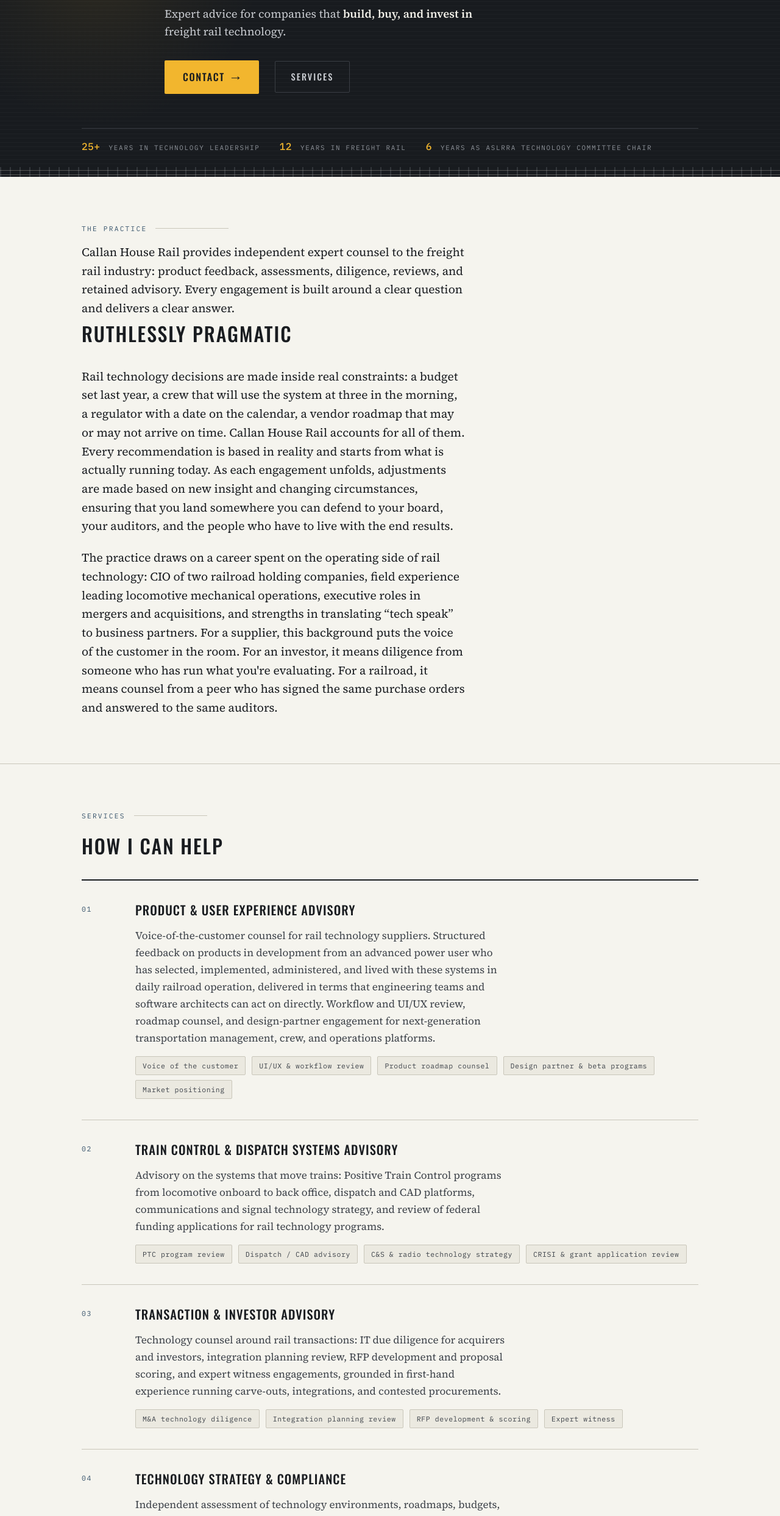
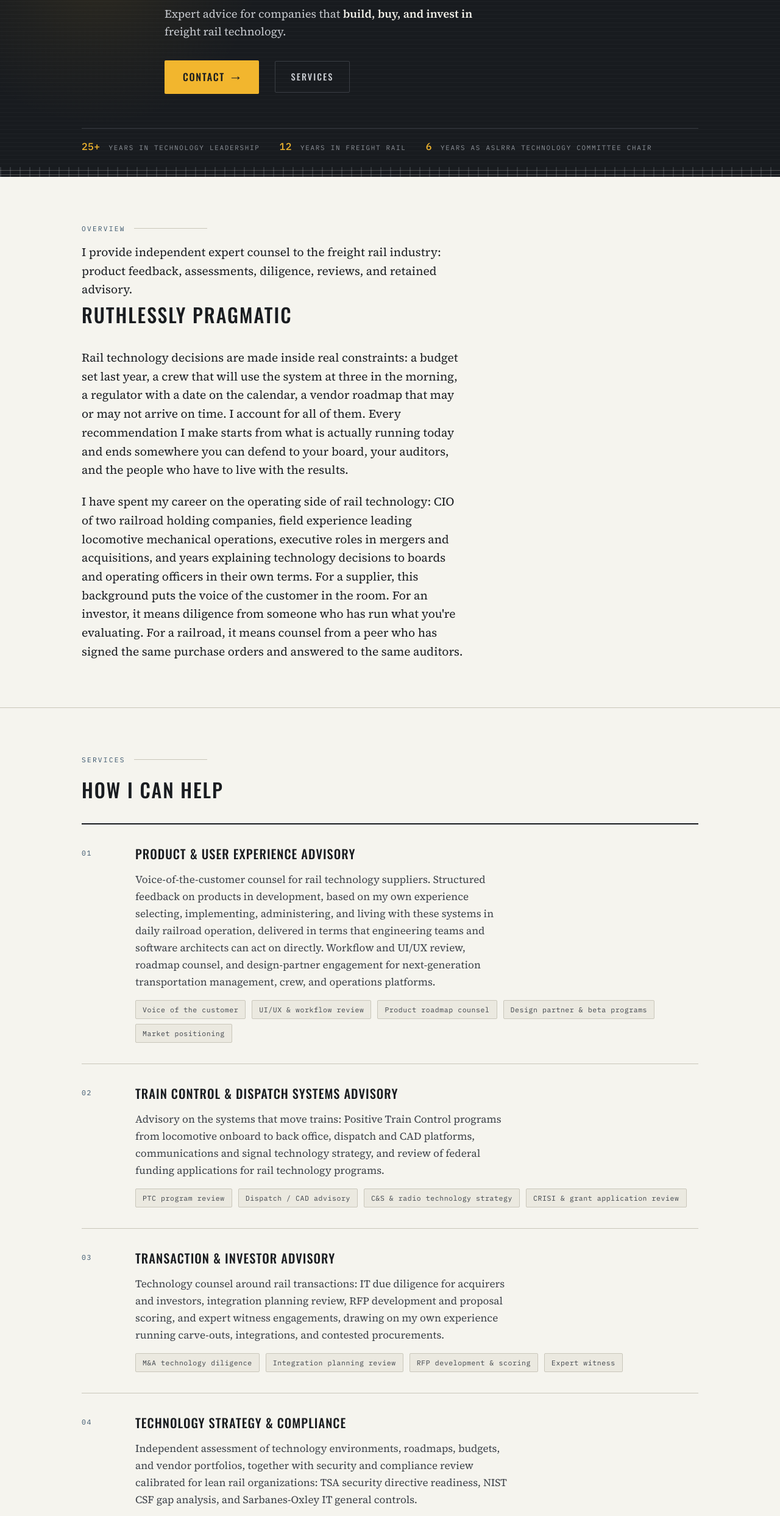
Before and after one commit to jalexlang-lab/callanhouserail-site, a website: page public/index.html in a window 1280 px wide. Shown: the part 303-2789 px from the top of the page at 61% size. Drawn offline with nearby package versions, Linux system fonts and the light colour scheme.

Commit message:
Rev 2 pre LML

```diff
--- a/public/index.html
+++ b/public/index.html
@@ -88,11 +88,11 @@
 
 <section id="practice" aria-labelledby="practice-h">
   <div class="wrap">
-    <p class="eyebrow reveal">The Practice</p>
-    <p class="lede reveal">Callan House Rail provides independent expert counsel to the freight rail industry: product feedback, assessments, diligence, reviews, and retained advisory. Every engagement is built around a clear question and delivers a clear answer.</p>
+    <p class="eyebrow reveal">Overview</p>
+    <p class="lede reveal">I provide independent expert counsel to the freight rail industry: product feedback, assessments, diligence, reviews, and retained advisory.</p>
     <h2 id="practice-h" class="reveal">Ruthlessly pragmatic</h2>
-    <p class="lede reveal">Rail technology decisions are made inside real constraints: a budget set last year, a crew that will use the system at three in the morning, a regulator with a date on the calendar, a vendor roadmap that may or may not arrive on time. Callan House Rail accounts for all of them. Every recommendation is based in reality and starts from what is actually running today.   As each engagement unfolds, adjustments are made based on new insight and changing circumstances, ensuring that you land somewhere you can defend to your board, your auditors, and the people who have to live with the end results.</p>
-    <p class="lede reveal">The practice draws on a career spent on the operating side of rail technology: CIO of two railroad holding companies, field experience leading locomotive mechanical operations, executive roles in mergers and acquisitions, and strengths in translating “tech speak” to business partners. For a supplier, this background puts the voice of the customer in the room. For an investor, it means diligence from someone who has run what you're evaluating. For a railroad, it means counsel from a peer who has signed the same purchase orders and answered to the same auditors.</p>
+    <p class="lede reveal">Rail technology decisions are made inside real constraints: a budget set last year, a crew that will use the system at three in the morning, a regulator with a date on the calendar, a vendor roadmap that may or may not arrive on time. I account for all of them. Every recommendation I make starts from what is actually running today and ends somewhere you can defend to your board, your auditors, and the people who have to live with the results.</p>
+    <p class="lede reveal">I have spent my career on the operating side of rail technology: CIO of two railroad holding companies, field experience leading locomotive mechanical operations, executive roles in mergers and acquisitions, and years explaining technology decisions to boards and operating officers in their own terms.  For a supplier, this background puts the voice of the customer in the room. For an investor, it means diligence from someone who has run what you're evaluating. For a railroad, it means counsel from a peer who has signed the same purchase orders and answered to the same auditors.</p>
   </div>
 </section>
 
@@ -106,7 +106,7 @@
         <div class="lane-no" aria-hidden="true">01</div>
         <div>
           <h3>Product &amp; User Experience Advisory</h3>
-          <p>Voice-of-the-customer counsel for rail technology suppliers. Structured feedback on products in development from an advanced power user who has selected, implemented, administered, and lived with these systems in daily railroad operation, delivered in terms that engineering teams and software architects can act on directly. Workflow and UI/UX review, roadmap counsel, and design-partner engagement for next-generation transportation management, crew, and operations platforms.</p>
+          <p>Voice-of-the-customer counsel for rail technology suppliers. Structured feedback on products in development, based on my own experience selecting, implementing, administering, and living with these systems in daily railroad operation, delivered in terms that engineering teams and software architects can act on directly. Workflow and UI/UX review, roadmap counsel, and design-partner engagement for next-generation transportation management, crew, and operations platforms.</p>
           <ul>
             <li>Voice of the customer</li>
             <li>UI/UX &amp; workflow review</li>
@@ -135,7 +135,7 @@
         <div class="lane-no" aria-hidden="true">03</div>
         <div>
           <h3>Transaction &amp; Investor Advisory</h3>
-          <p>Technology counsel around rail transactions: IT due diligence for acquirers and investors, integration planning review, RFP development and proposal scoring, and expert witness engagements, grounded in first-hand experience running carve-outs, integrations, and contested procurements.</p>
+          <p>Technology counsel around rail transactions: IT due diligence for acquirers and investors, integration planning review, RFP development and proposal scoring, and expert witness engagements, drawing on my own experience running carve-outs, integrations, and contested procurements.</p>
           <ul>
             <li>M&amp;A technology diligence</li>
             <li>Integration planning review</li>
@@ -149,7 +149,7 @@
         <div class="lane-no" aria-hidden="true">04</div>
         <div>
           <h3>Technology Strategy &amp; Compliance</h3>
-          <p>Independent assessment of technology environments, roadmaps, budgets, and vendor portfolios, together with security and compliance review calibrated for lean rail organizations: TSA security directive readiness, NIST CSF gap analysis, and Sarbanes-Oxley IT general controls. Every recommendation is grounded in having built and operated a compliant environment first-hand.</p>
+          <p>Independent assessment of technology environments, roadmaps, budgets, and vendor portfolios, together with security and compliance review calibrated for lean rail organizations: TSA security directive readiness, NIST CSF gap analysis, and Sarbanes-Oxley IT general controls.</p>
           <ul>
             <li>IT environment assessment</li>
             <li>Roadmap &amp; budget review</li>
@@ -166,8 +166,8 @@
 
 <section id="how" class="instructions" aria-labelledby="how-h">
   <div class="wrap">
-    <p class="eyebrow reveal">Values</p>
-    <h2 id="how-h" class="reveal">Core Principles</h2>
+    <p class="eyebrow reveal">How I Work</p>
+    <h2 id="how-h" class="reveal">What you can expect</h2>
     <div class="inst-grid">
       <div class="inst reveal">
         <h3>Defined scope</h3>
@@ -175,11 +175,11 @@
       </div>
       <div class="inst reveal">
         <h3>Independent</h3>
-        <p>Recommendations answer to the client's interests alone. Independence from customers, suppliers, resellers, and referral arrangements is the foundation of the practice.</p>
+        <p>My recommendations answer to your interests alone.</p>
       </div>
       <div class="inst reveal">
         <h3>Practical</h3>
-        <p>I am biased to action, and will seek to deliver down-to-earth insights that you'll be able to apply to your organization or projects.  While I enjoy abstract thinking, I prioritize real-world applicability and results.</p>
+        <p>I am biased to action, and will seek to deliver down-to-earth insights that you can apply directly to your organization or projects.</p>
       </div>
     </div>
   </div>
--- a/public/styles.css
+++ b/public/styles.css
@@ -126,7 +126,7 @@
 .lane:hover li{border-color:#b6b2a3}
 .lane li:hover{border-color:var(--amber);color:var(--ink);background:#f7f0dc}
 
-/* ---------- How we work ---------- */
+/* ---------- How I work ---------- */
 .instructions{background:var(--paper-deep)}
 .inst-grid{display:grid;grid-template-columns:repeat(3,1fr);gap:36px;margin-top:8px}
 .inst{border-top:2px solid var(--ink);padding-top:18px;position:relative}
```
